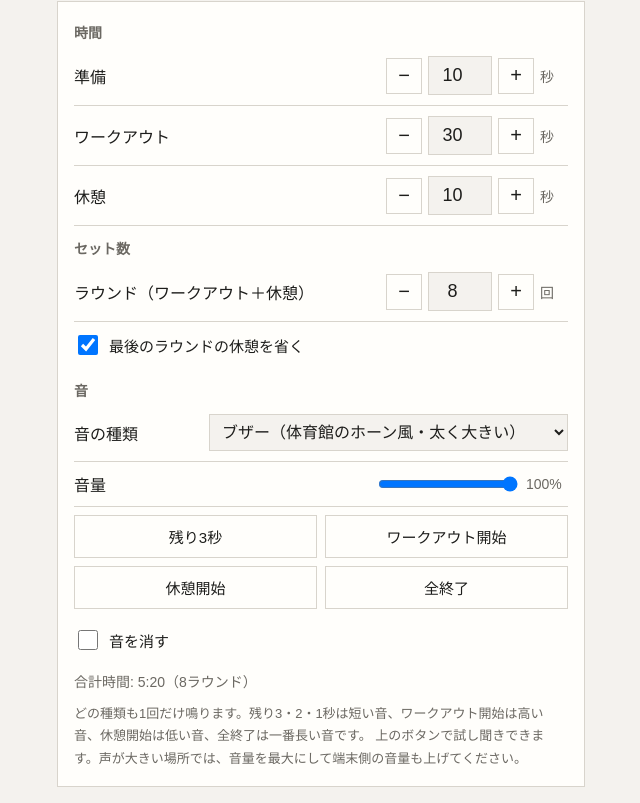
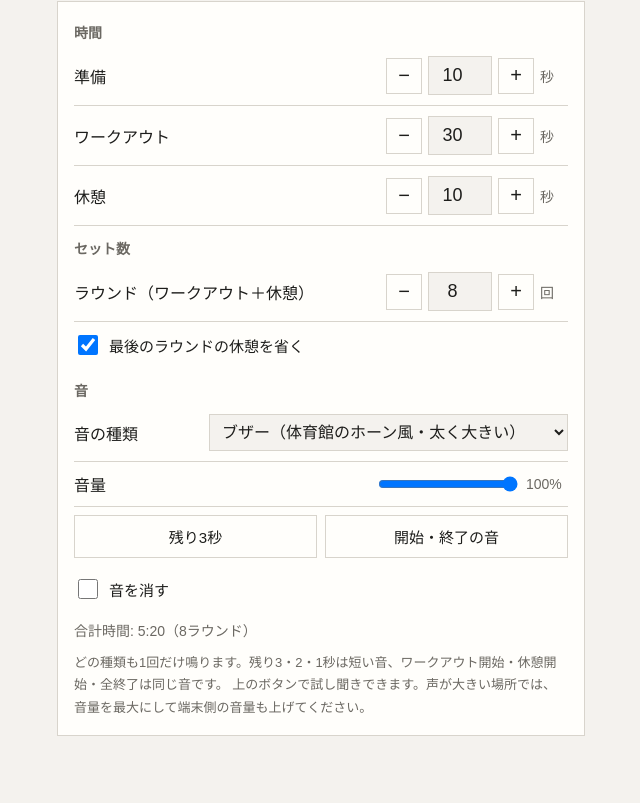
Before and after one commit to keito0810/apps-interval-timer, a plain HTML site: page index.html in a window 1280 px wide. Shown: the part 436-1239 px from the top of the page, without its empty margins (319-959 px from the left). After the commit the page ends 1188 px from the top, so only its background shows below. Drawn offline with Linux system fonts and the light colour scheme.

Commit message:
初回コミット

```diff
--- a/index.html
+++ b/index.html
@@ -100,14 +100,12 @@
       <div class="field"><input type="range" id="volume" class="live" min="0" max="100" step="5"><span id="volLabel" style="width:3em"></span></div></div>
     <div class="tests">
       <button class="sec live" data-ev="count">残り3秒</button>
-      <button class="sec live" data-ev="work">ワークアウト開始</button>
-      <button class="sec live" data-ev="rest">休憩開始</button>
-      <button class="sec live" data-ev="done">全終了</button>
+      <button class="sec live" data-ev="work">開始・終了の音</button>
     </div>
     <label class="check"><input type="checkbox" id="mute" class="live"> 音を消す</label>
     <div class="total" id="total"></div>
     <div class="legend">
-      どの種類も1回だけ鳴ります。残り3・2・1秒は短い音、ワークアウト開始は高い音、休憩開始は低い音、全終了は一番長い音です。
+      どの種類も1回だけ鳴ります。残り3・2・1秒は短い音、ワークアウト開始・休憩開始・全終了は同じ音です。
       上のボタンで試し聞きできます。声が大きい場所では、音量を最大にして端末側の音量も上げてください。
     </div>
   </section>
@@ -231,9 +229,10 @@
   const sounds = {
     count: () => SETS[settings.soundSet].count(),
     work:  () => SETS[settings.soundSet].work(),
-    rest:  () => SETS[settings.soundSet].rest(),
+    // 開始・休憩・終了はすべてワークアウト開始と同じ音
+    rest:  () => SETS[settings.soundSet].work(),
     prep:  () => SETS[settings.soundSet].count(),
-    done:  () => SETS[settings.soundSet].done(),
+    done:  () => SETS[settings.soundSet].work(),
   };
 
   // ---------- タイマー本体 ----------
```
